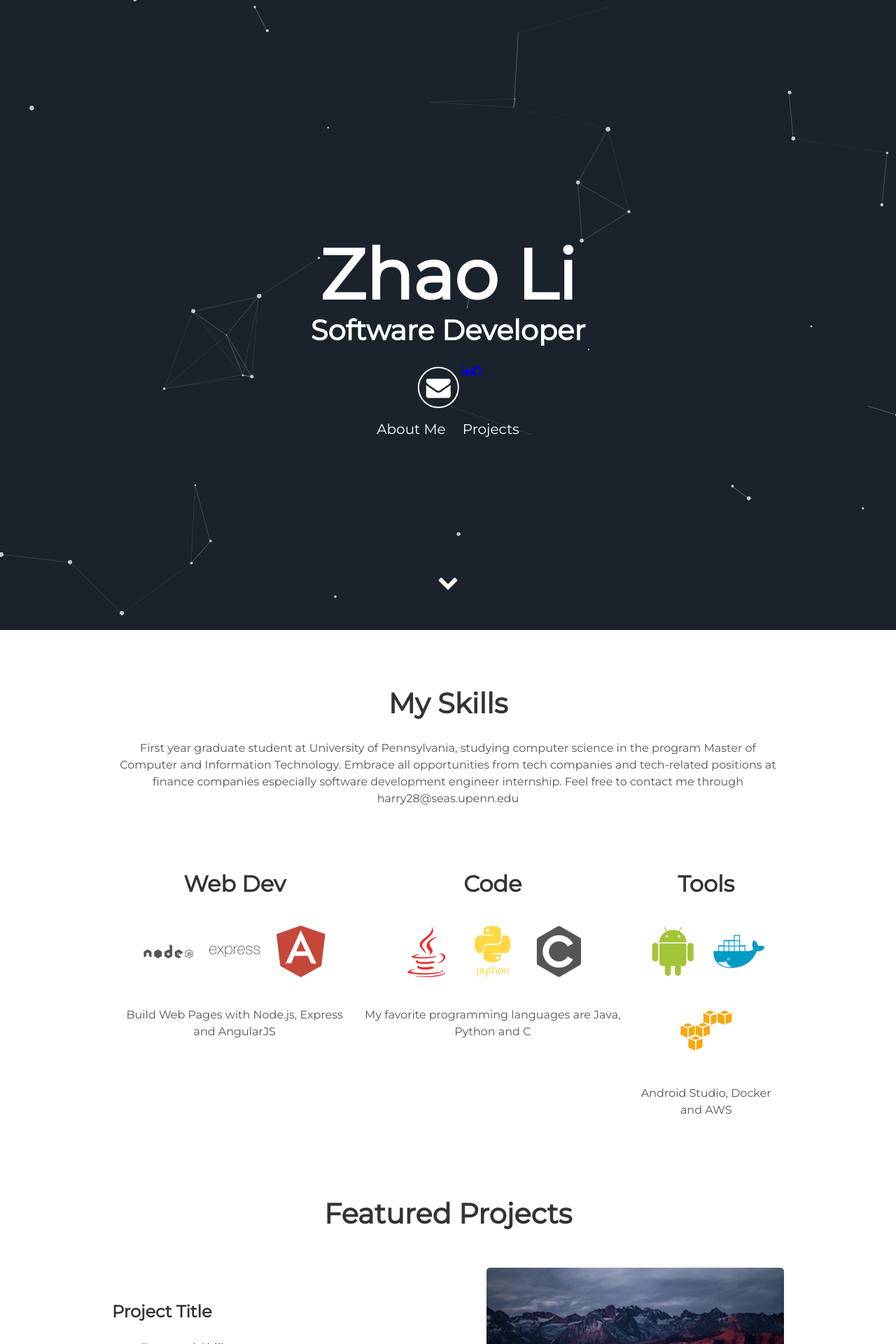
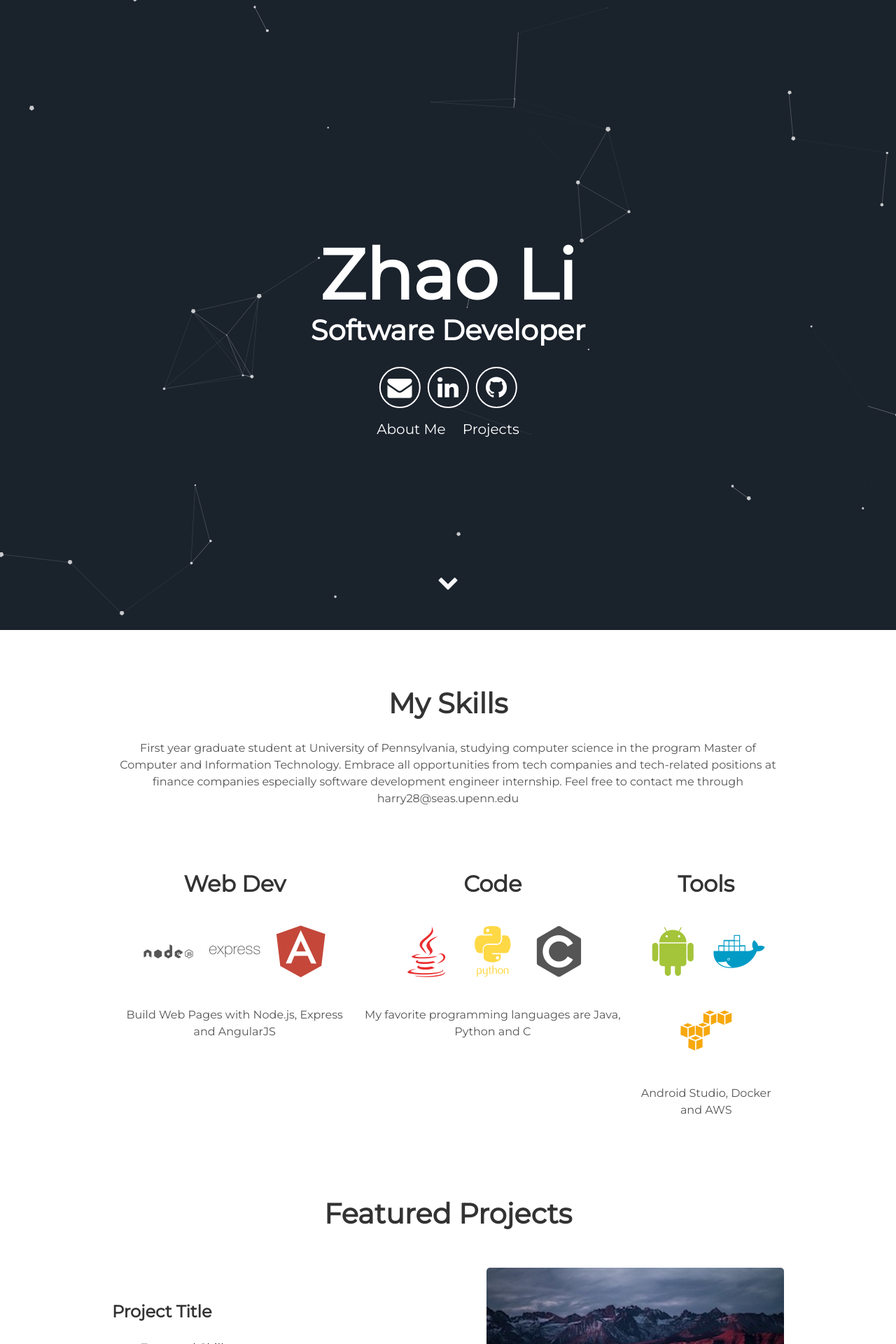
Before and after one commit to hl1028/hl1028.github.io, a Jekyll site: the page built from index.html, in a window 1280 px wide. Shown: the top 1920 px of the page at 70% size. Built offline with Jekyll 4.4.1, drawn with Linux system fonts in a browser that asks for light colours.

Commit message:
Update header.html

```diff
--- a/_includes/header.html
+++ b/_includes/header.html
@@ -6,8 +6,8 @@
       </h1>
       <div class="header-icons">
         <a aria-label="Send email" href="harry28@seas.upenn.edu"><i class="icon fa fa-envelope"></i></a>
-        <a aria-label="My LinkedIn" target="_blank" href="https://www.linkedin.com/in/zhao-li/"><i class="fa fa-linkedin" aria-hidden="true"></i></a>
-        <a aria-label="My Github" target="_blank" href="https://github.com/hl1028"><i class="fa fa-github" aria-hidden="true"></i></a>
+        <a aria-label="My LinkedIn" target="_blank" href="https://www.linkedin.com/in/zhao-li/"><i class="icon fa fa-linkedin" aria-hidden="true"></i></a>
+        <a aria-label="My Github" target="_blank" href="https://github.com/hl1028"><i class="icon fa fa-github" aria-hidden="true"></i></a>
       </div>
       <div class="header-links">
         <a class="link" href="#about" data-scroll>About Me</a>
```
